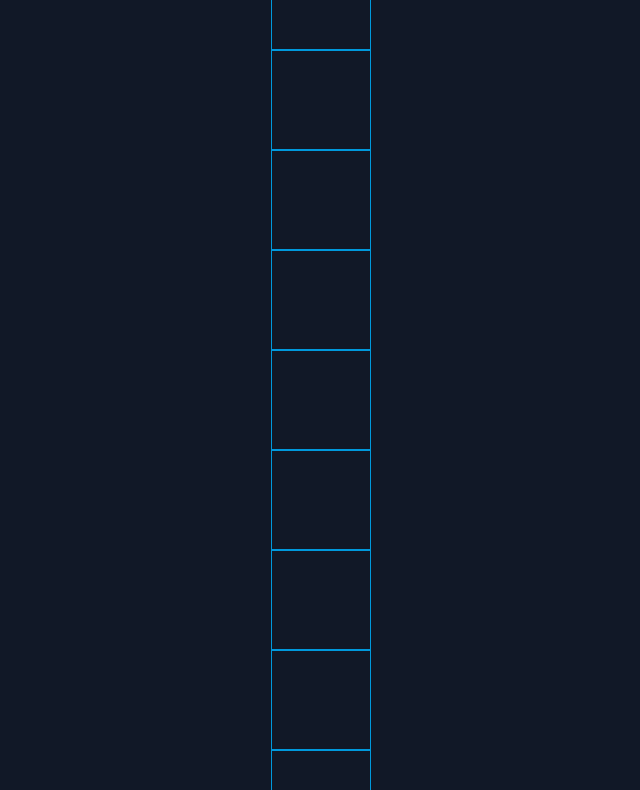
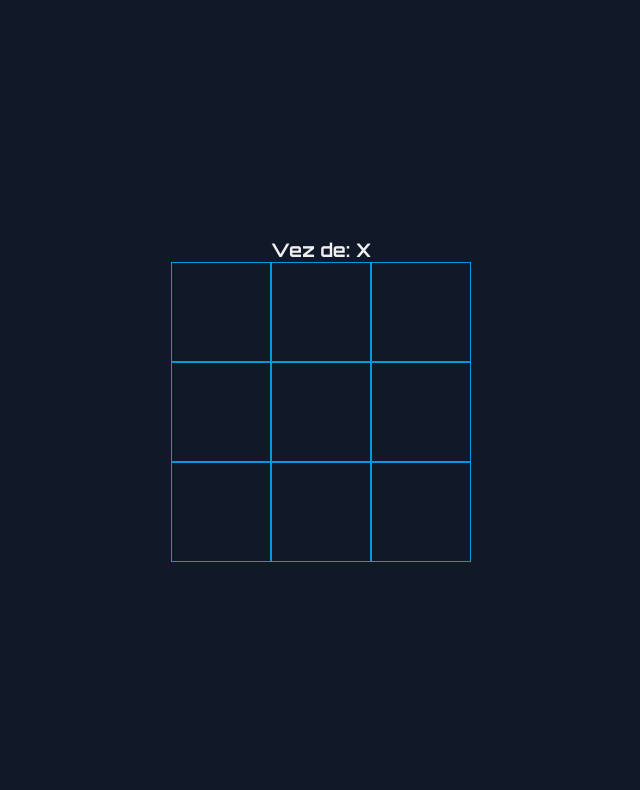
Before and after one commit to Guilherme-Silva0/GHash, a React (Vite) app: page / in a window 1280 px wide. Shown: the top 790 px of the page, without its empty margins (319-959 px from the left). Built offline with nearby package versions, Linux system fonts and the light colour scheme.

Commit message:
setando parametros

```diff
--- a/src/App.jsx
+++ b/src/App.jsx
@@ -1,6 +1,7 @@
 import { useState } from "react";
 
 import Board from "./components/Board";
+import Button from "./components/Button";
 
 function App() {
   const startingGame = [
@@ -47,10 +48,8 @@ function App() {
     //diagonals
     score = 0;
     for (let d = 0; d < 3; d++) {
-      if (game[d][d]) {
-        if (game[l][c] === currentPlayer) {
-          score++;
-        }
+      if (game[d][d] === currentPlayer) {
+        score++;
       }
     }
     if (score >= 3) {
@@ -81,6 +80,7 @@ function App() {
       parseInt(posString.substring(0, 1)),
       parseInt(posString.substring(1, 2)),
     ];
+    return pos;
   };
 
   const checkEmptySquare = (e) => {
@@ -94,7 +94,8 @@ function App() {
   const play = (e) => {
     if (playing) {
       if (checkEmptySquare(e)) {
-        game[(position(e)[0], position(e)[1])];
+        game[position(e)[0]][position(e)[1]] = currentPlayer;
+        setGame([...game]);
         togglePlayer();
         if (checkVictory()) {
           togglePlayer();
@@ -113,7 +114,13 @@ function App() {
     setCurrentPlayer("X");
   };
 
-  return <Board game={game} />;
+  return (
+    <>
+      <h3>Vez de: {currentPlayer}</h3>
+      <Board game={game} play={play} />
+      {playing ? "" : <Button onClick={() => restart()}>Reiniciar jogo</Button>}
+    </>
+  );
 }
 
 export default App;
--- a/src/components/Board.jsx
+++ b/src/components/Board.jsx
@@ -4,12 +4,12 @@ import Line from "./Line";
 
 import "./Board.css";
 
-const Board = ({ game }) => {
+const Board = ({ game, play }) => {
   return (
     <div className="table">
-      <Line game={game} line={0} />
-      <Line game={game} line={1} />
-      <Line game={game} line={2} />
+      <Line game={game} line={0} play={play} />
+      <Line game={game} line={1} play={play} />
+      <Line game={game} line={2} play={play} />
     </div>
   );
 };
--- a/src/components/Line.jsx
+++ b/src/components/Line.jsx
@@ -1,11 +1,13 @@
 import Square from "./Square";
 
-const Line = ({ game, line }) => {
+import "./Line.css";
+
+const Line = ({ game, line, play }) => {
   return (
     <div className="line">
-      <Square game={game} line={line} square={0} />
-      <Square game={game} line={line} square={1} />
-      <Square game={game} line={line} square={2} />
+      <Square game={game} line={line} square={0} onClick={(e) => play(e)} />
+      <Square game={game} line={line} square={1} onClick={(e) => play(e)} />
+      <Square game={game} line={line} square={2} onClick={(e) => play(e)} />
     </div>
   );
 };
--- a/src/components/Square.jsx
+++ b/src/components/Square.jsx
@@ -1,8 +1,12 @@
 import "./Square.css";
 
-const Square = ({ game, line, square }) => {
+const Square = ({ game, line, square, onClick }) => {
   return (
-    <div className="square" data-pos={`${line}${square}`}>
+    <div
+      className="square"
+      data-pos={`${line}${square}`}
+      onClick={(e) => onClick(e)}
+    >
       {game[line][square]}
     </div>
   );
```
